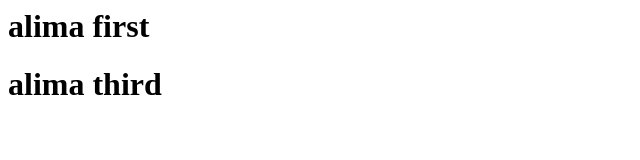
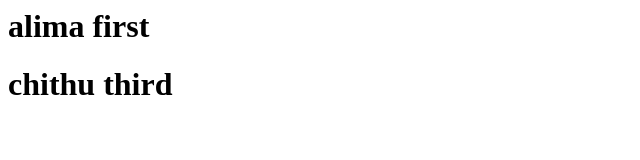
Before and after one commit to alimaabu/testing, a plain HTML site: page index.html in a window 1280 px wide. Shown: the whole page, without its empty margins (0-640 px from the left). Drawn offline with Linux system fonts and the light colour scheme.

Commit message:
chithu branch commit

```diff
--- a/index.html
+++ b/index.html
@@ -1,2 +1,2 @@
 <h1>alima first </h1>
-<h1>alima third</h2>
+<h1>chithu  third</h2>
```
